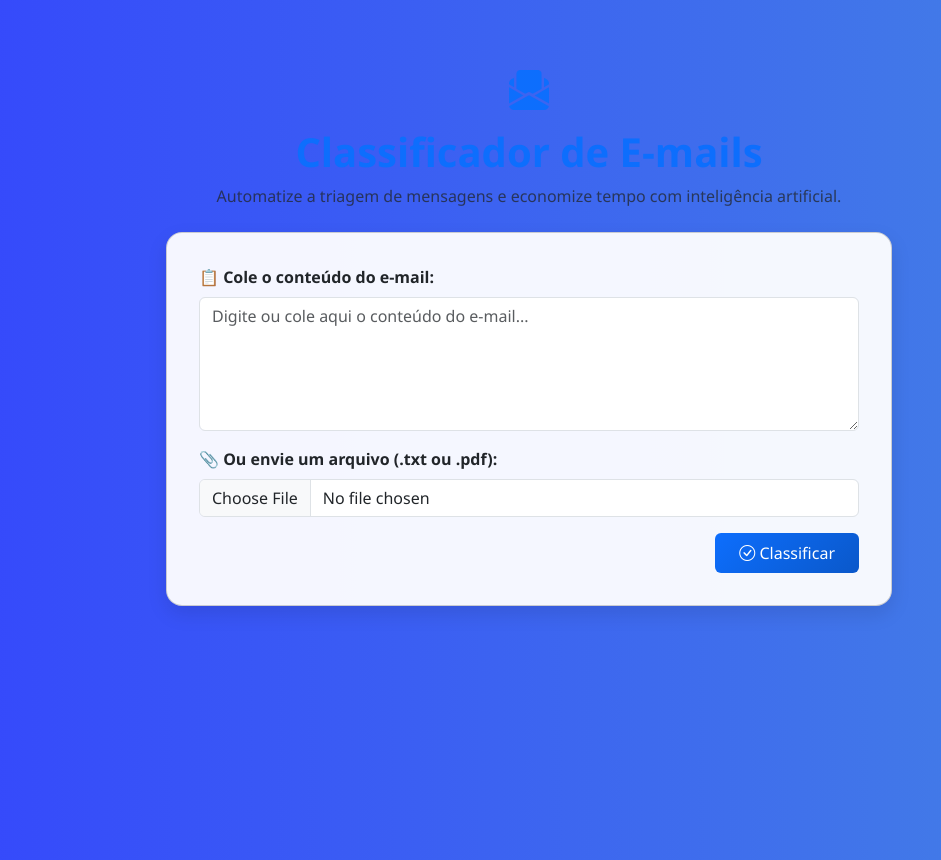
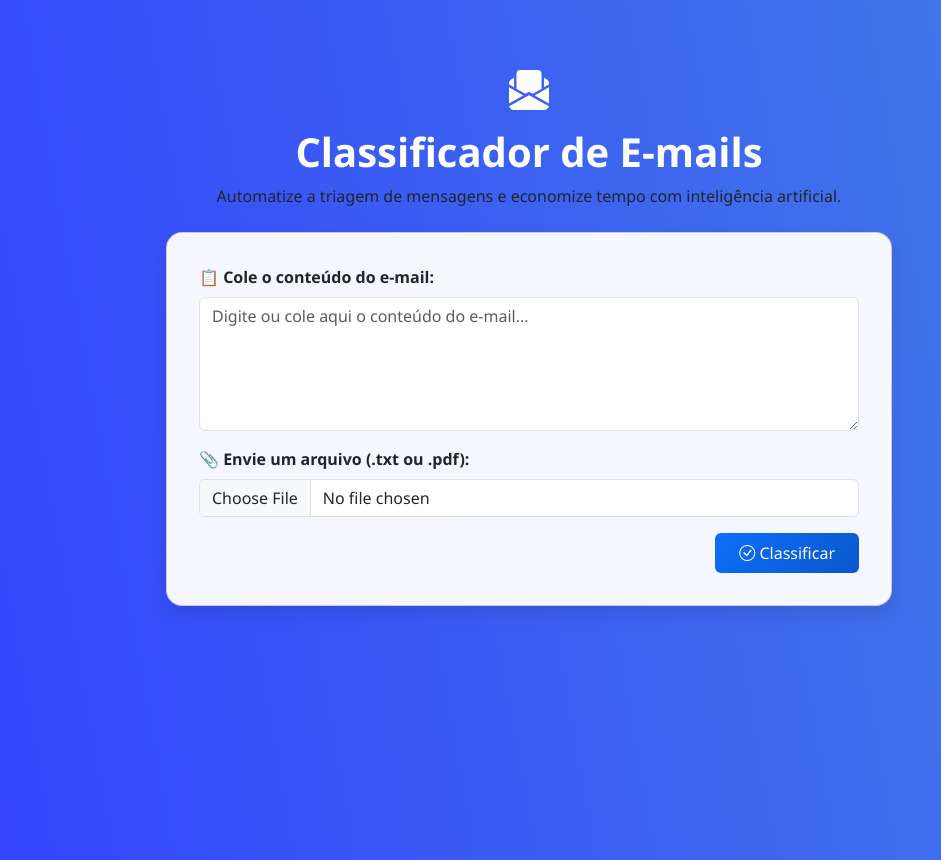
Before and after one commit to Maurocesar12/CasePratico, a Flask app: page / in a window 1280 px wide. Shown: the whole page, without its empty margins (111-1052 px from the left). Run offline with Flask 3, Linux system fonts and the light colour scheme; parts of the project's set-up code (start-up, migrations or seed data) failed here and were passed over.

Commit message:
feat: modificando o html do templates

```diff
--- a/templates/index.html
+++ b/templates/index.html
@@ -8,7 +8,7 @@
   <link href="https://cdn.jsdelivr.net/npm/bootstrap-icons@1.10.5/font/bootstrap-icons.css" rel="stylesheet">
   <style>
 body {
-      background: linear-gradient(270deg, rgba(31,134,207,0.8), rgba(0,17,255,0.8), rgba(0,38,255,0.8));
+      background: linear-gradient(260deg, rgba(31,134,207,0.8), rgba(0,17,255,0.8), rgba(0,38,255,0.8));
       background-size: 300% 300%;
       animation: gradientFlow 10s ease-in-out infinite;
       min-height: 100vh;
@@ -56,9 +56,9 @@ body {
 <body>
   <div class="container fade-in">
     <div class="text-center mb-4">
-      <i class="bi bi-envelope-paper-fill brand-icon"></i>
-      <h1 class="fw-bold text-primary mt-2">Classificador de E-mails</h1>
-      <p class="text-muted">Automatize a triagem de mensagens e economize tempo com inteligência artificial.</p>
+      <i class="bi bi-envelope-paper-fill brand-icon text-white"></i>
+      <h1 class="fw-bold text-white mt-2">Classificador de E-mails</h1>
+      <p class="text-grey">Automatize a triagem de mensagens e economize tempo com inteligência artificial.</p>
     </div>
 
     <div class="card">
@@ -69,7 +69,7 @@ body {
         </div>
 
         <div class="mb-3">
-          <label for="email_file" class="form-label fw-semibold">📎 Ou envie um arquivo (.txt ou .pdf):</label>
+          <label for="email_file" class="form-label fw-semibold">📎 Envie um arquivo (.txt ou .pdf):</label>
           <input type="file" name="email_file" class="form-control">
         </div>
 
```
